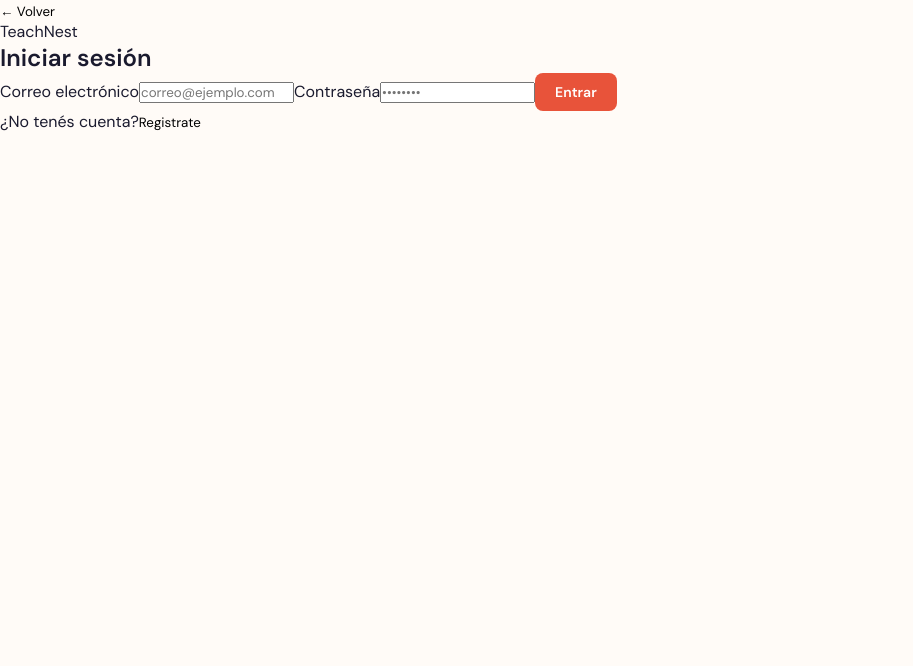
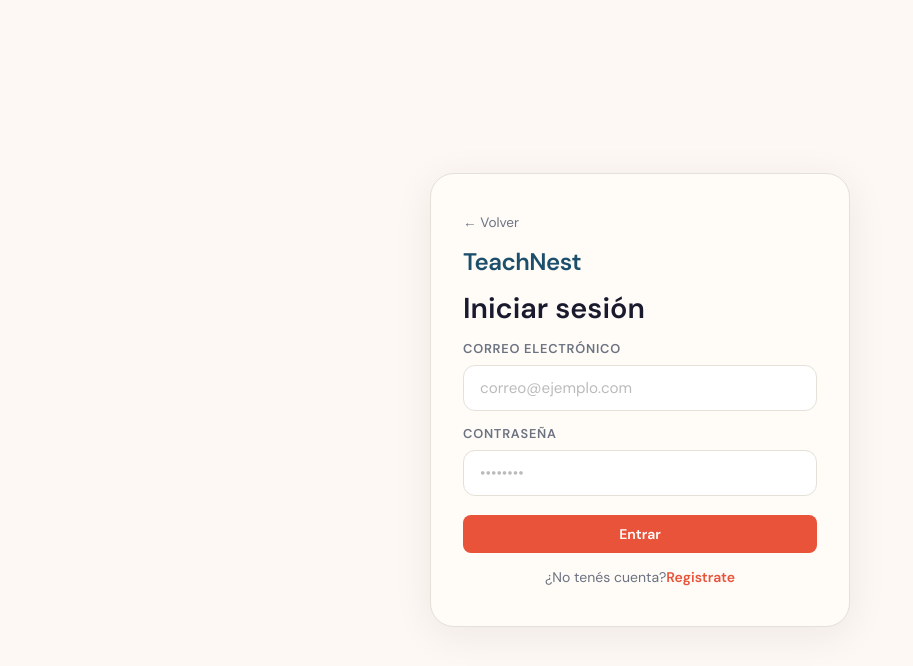
Before and after one commit to Blackdino1500Lx/technest, a React (Vite) app: page / in a window 1280 px wide. Both pictures are taken after a click on the button "Portal Docente". Shown: the top 666 px of the page, without its empty margins (0-913 px from the left). Built offline with nearby package versions, Linux system fonts and the light colour scheme; no server answers.

Commit message:
fix auth

```diff
--- a/src/index.css
+++ b/src/index.css
@@ -1195,3 +1195,115 @@
 * { max-width: 100%; box-sizing: border-box; }
 .portal-root, .portal-content, .subject-section, .lib-card { overflow-x: hidden; }
 .lib-card-title, .lib-card-file { word-break: break-word; overflow-wrap: break-word; }
+/* ─── AUTH PAGE ─────────────────────────────────────────────────── */
+.auth-overlay {
+  min-height: 100vh;
+  background: var(--cream);
+  display: flex;
+  align-items: center;
+  justify-content: center;
+  padding: 2rem 1rem;
+}
+
+.auth-card {
+  background: var(--warm-white);
+  border: 1px solid var(--border);
+  border-radius: 1.5rem;
+  padding: 2.5rem 2rem;
+  width: 100%;
+  max-width: 420px;
+  box-shadow: 0 8px 40px rgba(26,26,46,.07);
+  display: flex;
+  flex-direction: column;
+  gap: .9rem;
+}
+
+.auth-back {
+  background: none;
+  border: none;
+  color: var(--muted);
+  font-family: var(--font-sans);
+  font-size: .85rem;
+  cursor: pointer;
+  padding: 0;
+  align-self: flex-start;
+  transition: color .2s;
+}
+.auth-back:hover { color: var(--coral); }
+
+.auth-logo {
+  font-family: var(--font-serif);
+  font-size: 1.5rem;
+  font-weight: 700;
+  color: var(--teal);
+  letter-spacing: -.02em;
+}
+
+.auth-card h2 {
+  font-family: var(--font-serif);
+  font-size: 1.8rem;
+  color: var(--ink);
+  margin: 0;
+  line-height: 1.2;
+}
+
+.auth-card label {
+  font-family: var(--font-sans);
+  font-size: .8rem;
+  font-weight: 600;
+  color: var(--muted);
+  text-transform: uppercase;
+  letter-spacing: .06em;
+  margin-bottom: -.4rem;
+}
+
+.auth-card input {
+  width: 100%;
+  padding: .75rem 1rem;
+  border: 1.5px solid var(--border);
+  border-radius: .75rem;
+  font-family: var(--font-sans);
+  font-size: .95rem;
+  color: var(--ink);
+  background: #fff;
+  outline: none;
+  transition: border-color .2s, box-shadow .2s;
+  box-sizing: border-box;
+}
+.auth-card input:focus {
+  border-color: var(--coral);
+  box-shadow: 0 0 0 3px rgba(232,83,58,.12);
+}
+.auth-card input::placeholder { color: #bbb; }
+
+.auth-error {
+  background: #fff1ef;
+  border: 1px solid #f9c5bb;
+  color: var(--coral-dark);
+  border-radius: .65rem;
+  padding: .65rem .9rem;
+  font-size: .85rem;
+  font-family: var(--font-sans);
+}
+
+.btn-primary.full { width: 100%; justify-content: center; margin-top: .3rem; }
+
+.auth-switch {
+  font-family: var(--font-sans);
+  font-size: .875rem;
+  color: var(--muted);
+  text-align: center;
+  margin: 0;
+}
+.auth-switch button {
+  background: none;
+  border: none;
+  color: var(--coral);
+  font-weight: 600;
+  cursor: pointer;
+  font-size: .875rem;
+  font-family: var(--font-sans);
+  padding: 0;
+  transition: color .2s;
+}
+.auth-switch button:hover { color: var(--coral-dark); }
```
